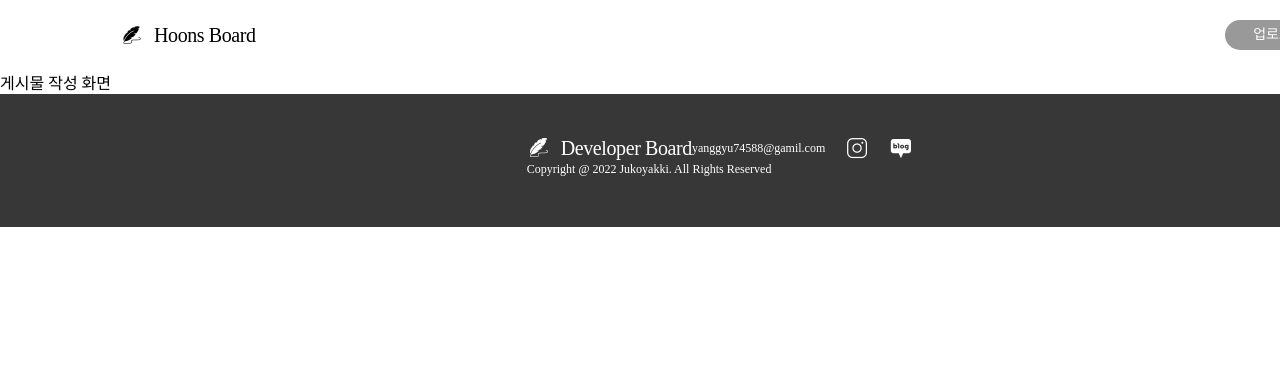
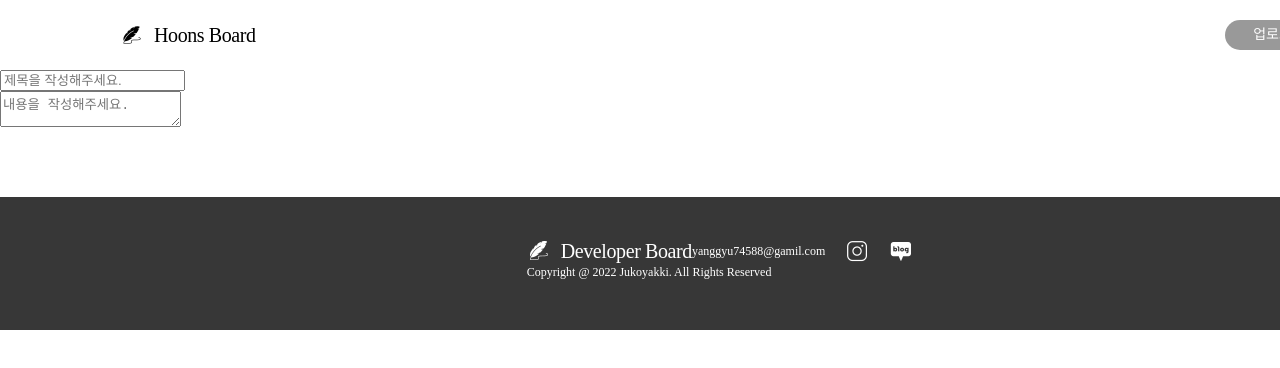
Before and after one commit to yanggyu7458/SPRING_REACT_Blog, a React (Create React App) app in the folder board-front/: page /board/write in a window 1280 px wide. Shown: the top 368 px of the page. Built offline with nearby package versions, Linux system fonts and the light colour scheme; a web font is replaced by a local one.

Commit message:
39. 게시물 작성 페이지 구조 작성

```diff
--- a/board-front/src/stores/index.ts
+++ b/board-front/src/stores/index.ts
@@ -1,5 +1,5 @@
 import useLoginUserStore from './login-user.store';
-import useBoardStore from './board';
+import useBoardStore from './board.store';
 
 export {
     useLoginUserStore,
--- a/board-front/src/views/Board/Write/index.tsx
+++ b/board-front/src/views/Board/Write/index.tsx
@@ -1,11 +1,56 @@
-import React from 'react'
+import React, { useEffect, useRef, useState } from 'react'
 import './style.css';
+import { useBoardStore } from 'stores';
 
-//          component: 게시물 작성 화면 컴포넌트           //
+//            component: 게시물 작성 화면 컴포넌트           //
 export default function BoardWrite() {
 
-  //          render: 게시물 작성 화면 컴포넌트 렌더링           //
+  //            state: 본문 영역 요소 참조 상태           //
+  const contentRef = useRef<HTMLTextAreaElement | null>(null);
+
+  //            state: 파일 입력 요소 참조 상태           //
+  const imageInputRef = useRef<HTMLInputElement | null>(null);
+
+  //            state: 게시물 상태            //
+  const { title, setTitle } = useBoardStore();
+  const { content, setContent } = useBoardStore();
+  const { boardImageFileList, setBoardImageFileList } = useBoardStore();
+  const { resetBoard } = useBoardStore();
+
+  //            state: 게시물 이미지 미리보기 URL 상태            //
+  const [imageUrls, setImageUrls] = useState<string[]>([]);
+
+  //            effect: 마운트 시 실행할 함수           //
+  useEffect(() => {
+    resetBoard();
+  }, []);
+
+  //            render: 게시물 작성 화면 컴포넌트 렌더링           //
   return (
-    <div>게시물 작성 화면</div>
+    <div id='board-write-wrapper'>
+      <div className='board-write-container'>
+        <div className='board-write-box'>
+          <div className='board-write-title-box'>
+            <input className='board-write-title-input' type='text' placeholder='제목을 작성해주세요.' value={title} />
+          </div>
+          <div className='divider'></div>
+          <div className='board-write-content-box'>
+            <textarea ref={contentRef} className='board-write-content-textarea' placeholder='내용을 작성해주세요.' value={content} />
+            <div className='icon-button'>
+              <div className='icon image-box-light-icon'></div>
+            </div>
+            <input ref={imageInputRef} type='file' accept='image/*' style={ {display: 'none' } } />
+          </div>
+          <div className='board-write-images-box'>
+            <div className='board-write-image-box'>
+              <img className='board-write-image' />
+              <div className='icon-button image-close'>
+                <div className='icon close-icon'></div>
+              </div>
+            </div>
+          </div>
+        </div>
+      </div>
+    </div>
   )
 }
```
Also changed, not shown: board-front/src/stores/board.store.ts (renamed from board-front/src/stores/board.ts).
